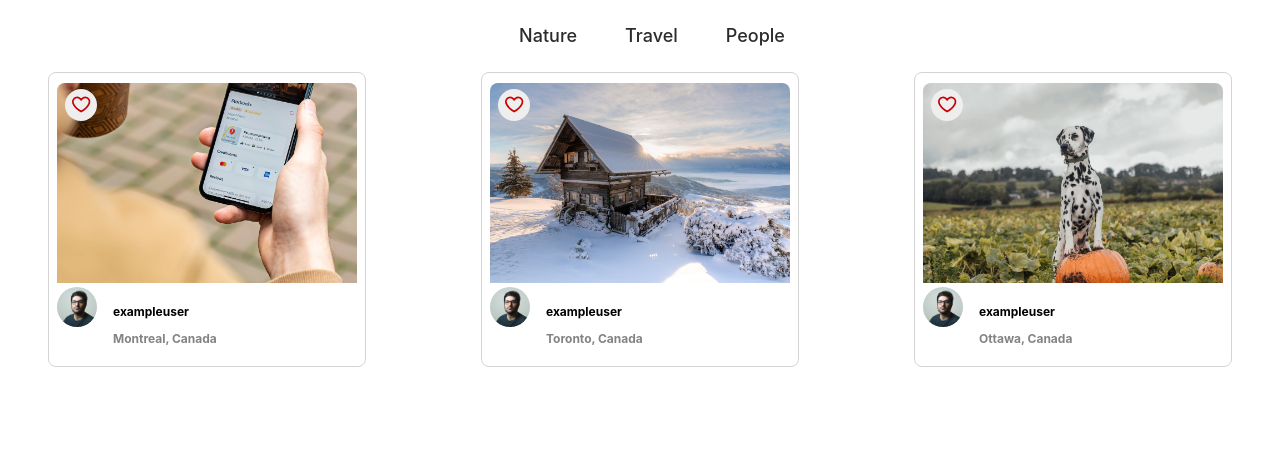
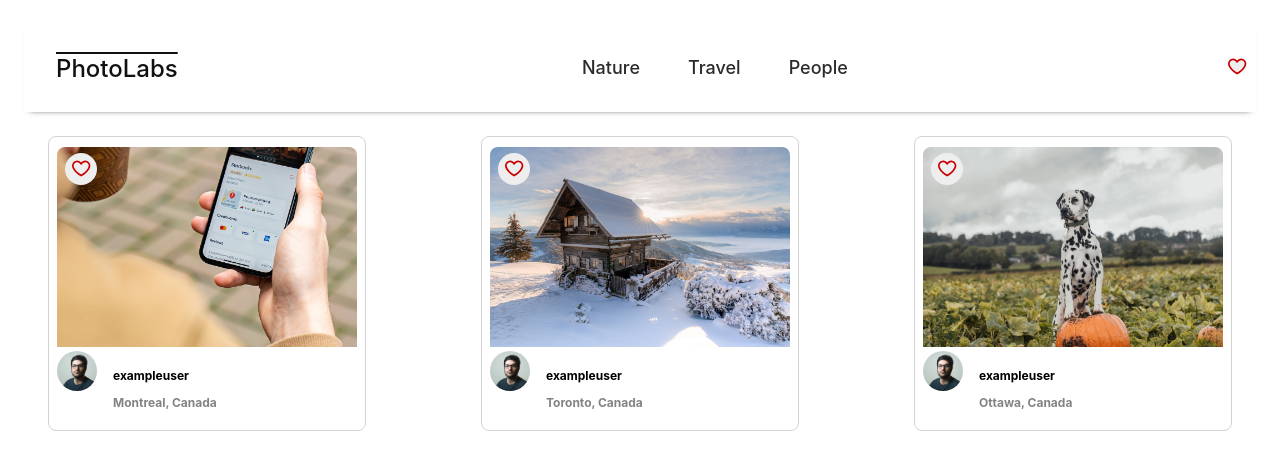
Before and after one commit to MPNose/photolabs, a React (Create React App) app in the folder frontend/: page / in a window 1280 px wide. Shown: the top 470 px of the page. Built offline with nearby package versions, Linux system fonts and the light colour scheme; the HTML template or start-up script is replaced by a standard one.

Commit message:
implemented Nav bar, with icons.

```diff
--- a/frontend/src/App.jsx
+++ b/frontend/src/App.jsx
@@ -1,6 +1,7 @@
 import React from 'react';
 import PhotoList from 'components/PhotoList';
 import TopicList from 'components/TopicList';
+import TopNavigation from 'components/TopNavigationBar';
 import './App.scss';
 
 
@@ -11,7 +12,8 @@
 
   return (
     <div className="App">
-      <TopicList />
+      <TopNavigation/>
+
        <PhotoList />
     </div>
   );
--- a/frontend/src/components/TopNavigationBar.jsx
+++ b/frontend/src/components/TopNavigationBar.jsx
@@ -1,11 +1,14 @@
 import React from 'react';
-
+import TopicList from './TopicList';
+import FavBadge from './FavBadge';
 import '../styles/TopNavigationBar.scss'
 
 const TopNavigation = () => {
   return (
     <div className="top-nav-bar">
       <span className="top-nav-bar__logo">PhotoLabs</span>
+      <TopicList />
+      <FavBadge/>
     </div>
   )
 }
--- a/frontend/src/components/TopicListItem.jsx
+++ b/frontend/src/components/TopicListItem.jsx
@@ -2,11 +2,7 @@
 
 import "../styles/TopicListItem.scss";
 
-const sampleDataForTopicListItem = {
-  id: "1",
-  slug: "topic-1",
-  label: "Nature",
-};
+
 
 const TopicListItem = (props) => {
   const {topic} = props;
```
